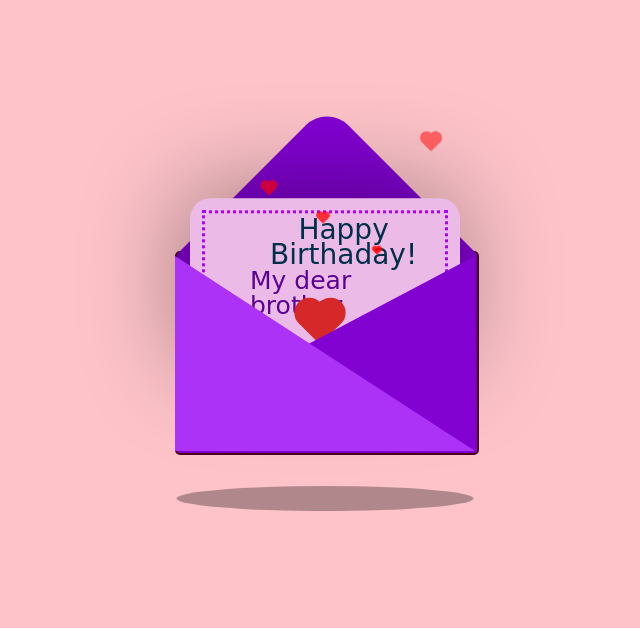
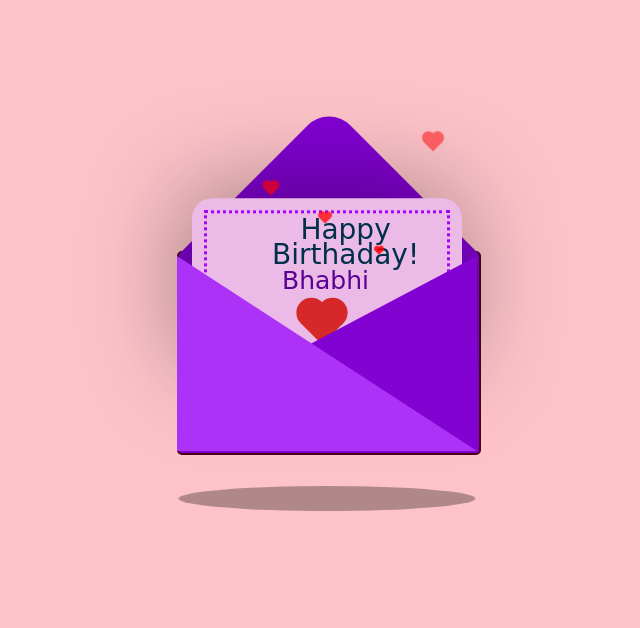
Before and after one commit to Yatish0401/Birthday_wish, a plain HTML site: page index.html in a window 1280 px wide. Shown: the whole page, without its empty margins (311-951 px from the left). Drawn offline with Linux system fonts and the light colour scheme.

Commit message:
origin main

```diff
--- a/index.html
+++ b/index.html
@@ -97,7 +97,7 @@
   left:90px;
   color: #590293;
   margin-right: 30px;
-  margin-left: -30px;
+  /* margin-left: -30px; */
 
 }
 
@@ -165,6 +165,8 @@
   animation: scale 3s linear infinite;
   z-index:-1;
 }
+
+
 
 @keyframes up {
   0%, 100% {
@@ -259,7 +261,7 @@
           <div class="front"></div>
         <div class="card">
          <div class="text">Happy</br>Birthaday!</div>
-         <div class="texts">My dear brother
+         <div class="texts">Bhabhi
 
          </div>
          <div class="heart"</div>
@@ -276,7 +278,7 @@
        </div>
          <div class="shadow"></div>
          </div>
-        </div>
+
 
 
 </body>
```
